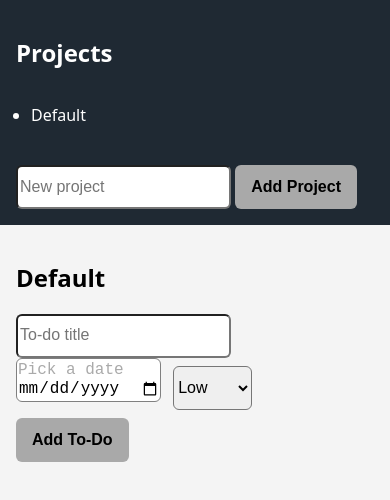
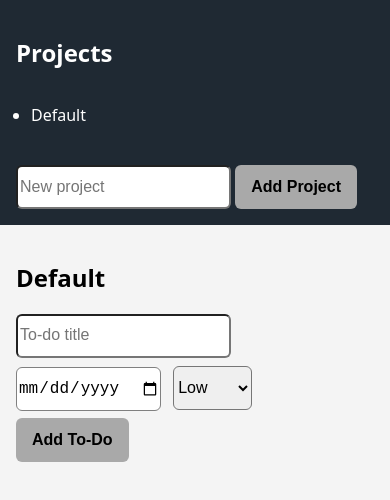
Before and after one commit to Wjpayne/to-do-odin, a website built with Vite: page index.html in a window 390 px wide. Built offline with nearby package versions, Linux system fonts and the light colour scheme.

Commit message:
get rid of safari hacks

```diff
--- a/index.html
+++ b/index.html
@@ -24,13 +24,7 @@
 
         <form id="todo-form">
           <input id="todo-title" placeholder="To-do title" required />
-          <input
-            id="todo-date"
-            type="date"
-            min=""
-            placeholder="Pick a date"
-            required
-          />
+          <input id="todo-date" type="date" min="" required />
           <select id="todo-priority" required>
             <option>Low</option>
             <option>Medium</option>
--- a/src/style.css
+++ b/src/style.css
@@ -165,16 +165,6 @@ main {
   content: attr(placeholder) !important;
 }
 
-input[type="date"]:before {
-  content: attr(placeholder) !important;
-  color: #aaa; /* Customize color */
-  margin-right: 0.5em;
-}
-
-input[type="date"]:focus:before,
-input[type="date"]:valid:before {
-  content: "";
-}
 
   #project-list li {
     white-space: nowrap;
```
